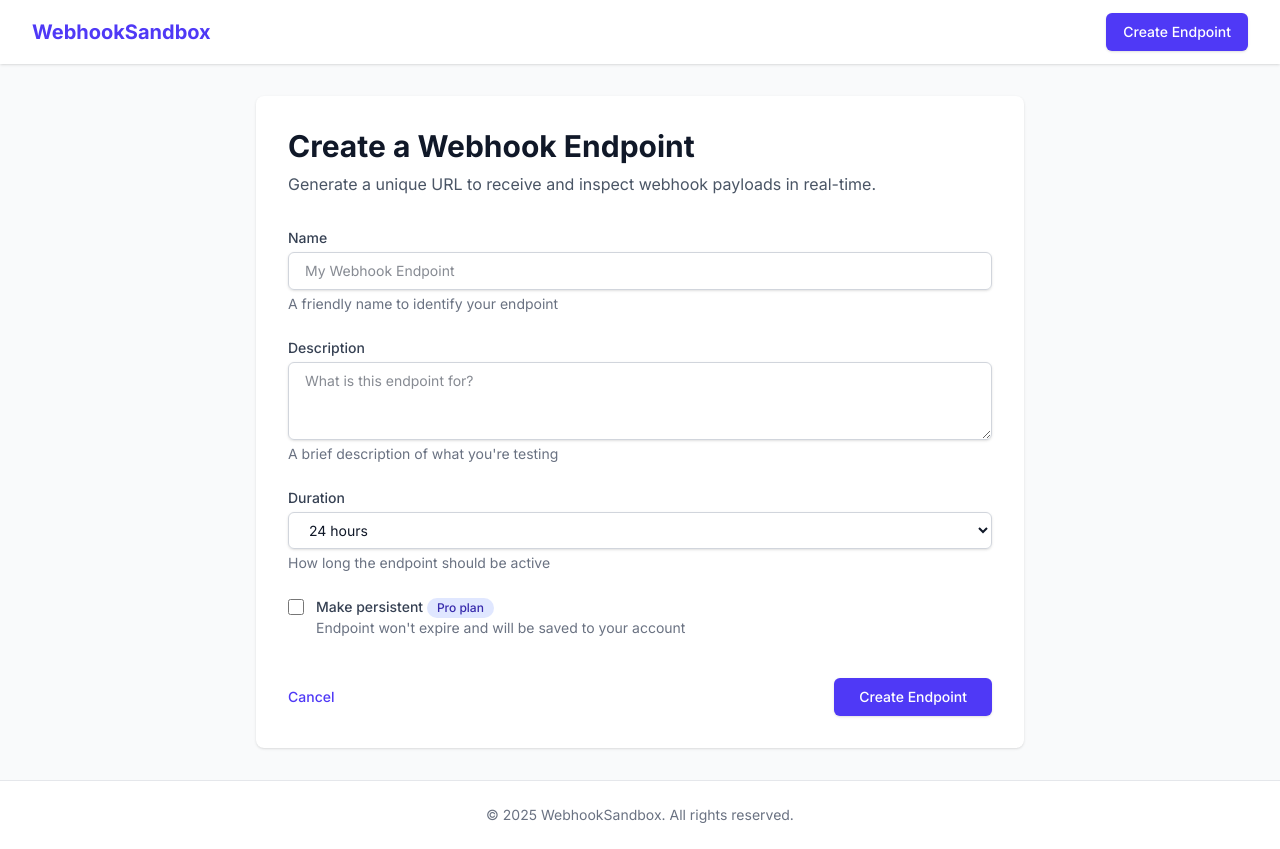
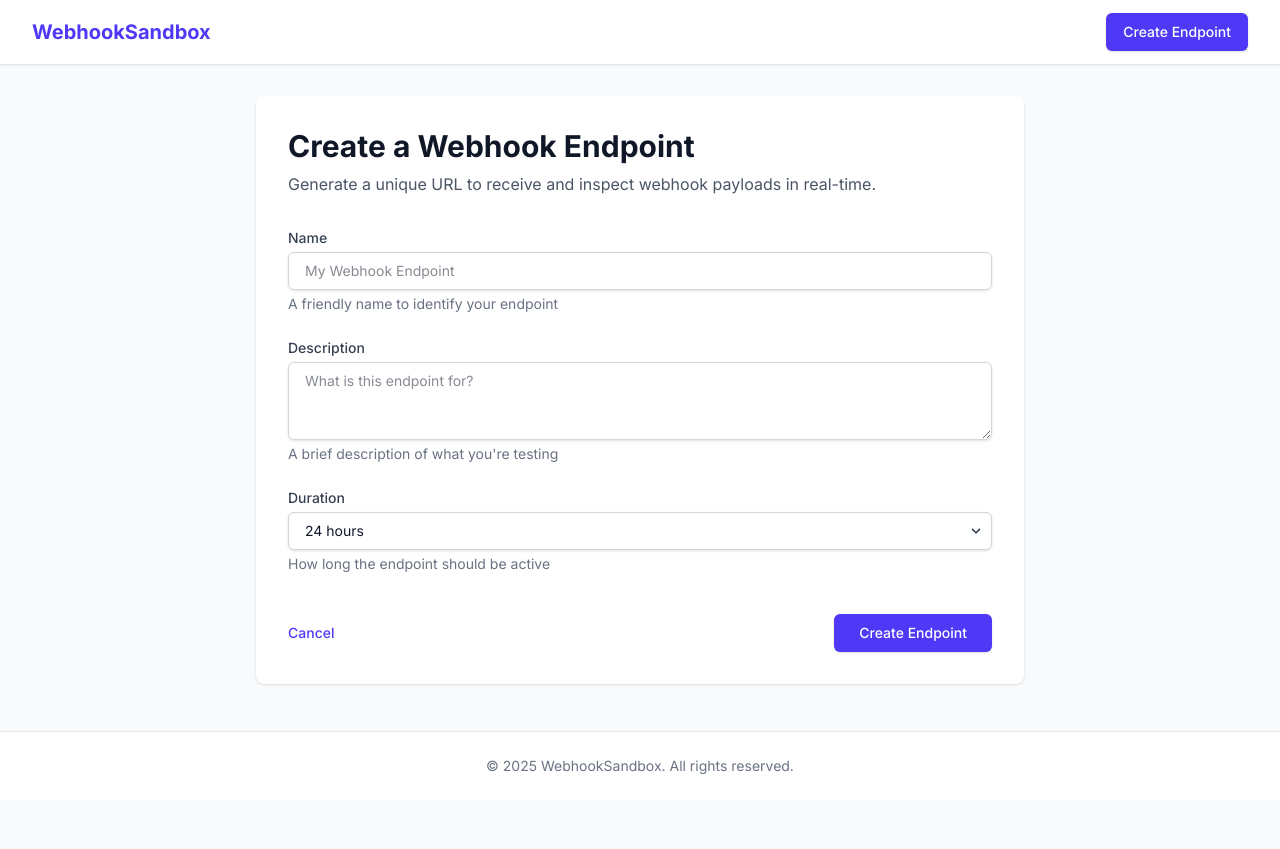
Before and after one commit to StoneRaptor5870/webhook-sandbox, a Next.js app in the folder apps/web/: page /create in a window 1280 px wide. After the commit the page ends 800 px from the top, so only its background shows below. Built offline with nearby package versions, Linux system fonts and the light colour scheme.

Commit message:
v1: frontend fixes

```diff
--- a/apps/web/app/create/page.tsx
+++ b/apps/web/app/create/page.tsx
@@ -142,12 +142,12 @@ export default function CreateEndpointPage() {
           >
             Duration
           </label>
-          <div className="mt-1">
+          <div className="mt-1 relative">
             <select
               id="duration"
               value={duration}
               onChange={(e) => setDuration(Number(e.target.value))}
-              className="block w-full px-4 py-2 mt-1 text-gray-900 border border-gray-300 rounded-md shadow-sm focus:ring-indigo-500 focus:border-indigo-500 sm:text-sm"
+              className="block appearance-none w-full px-4 py-2 pr-10 text-gray-900 border border-gray-300 rounded-md shadow-sm focus:ring-indigo-500 focus:border-indigo-500 sm:text-sm"
               disabled={isPersistent}
             >
               <option value={1}>1 hour</option>
@@ -158,13 +158,23 @@ export default function CreateEndpointPage() {
               <option value={72}>3 days</option>
               <option value={168}>7 days</option>
             </select>
+            <div className="pointer-events-none absolute inset-y-0 right-0 flex items-center px-2 text-gray-700">
+              <svg
+                className="h-4 w-4 fill-current"
+                xmlns="http://www.w3.org/2000/svg"
+                viewBox="0 0 20 20"
+              >
+                <path d="M9.293 12.95l.707.707L15.657 8l-1.414-1.414L10 10.828 5.757 6.586 4.343 8z" />
+              </svg>
+            </div>
           </div>
           <p className="mt-1 text-sm text-gray-500">
             How long the endpoint should be active
           </p>
         </div>
 
-        <div className="flex items-start">
+
+        {/* <div className="flex items-start">
           <div className="flex items-center h-5">
             <input
               id="persistent"
@@ -185,7 +195,7 @@ export default function CreateEndpointPage() {
               Endpoint won't expire and will be saved to your account
             </p>
           </div>
-        </div>
+        </div> */}
 
         <div className="flex items-center justify-between pt-4">
           <Link
--- a/apps/web/app/page.tsx
+++ b/apps/web/app/page.tsx
@@ -283,7 +283,7 @@ export default function HomePage() {
               </p>
               <p className="mt-8">
                 <span className="text-4xl font-extrabold text-gray-900">
-                  $9
+                  $4
                 </span>
                 <span className="text-base font-medium text-gray-500">
                   /month
--- a/apps/web/components/requestBuilder.tsx
+++ b/apps/web/components/requestBuilder.tsx
@@ -449,7 +449,7 @@ export default function RequestBuilder({
                         updateHeader(header.id, "key", e.target.value)
                       }
                       placeholder="Header name"
-                      className="block w-1/3 rounded-md border-gray-300 shadow-sm focus:border-indigo-500 focus:ring-indigo-500 sm:text-sm"
+                      className="block w-1/3 px-2 py-1 rounded-md border-gray-300 shadow-sm focus:border-indigo-500 focus:ring-indigo-500 sm:text-sm"
                     />
                     <input
                       type="text"
@@ -458,7 +458,7 @@ export default function RequestBuilder({
                         updateHeader(header.id, "value", e.target.value)
                       }
                       placeholder="Value"
-                      className="block w-2/3 rounded-md border-gray-300 shadow-sm focus:border-indigo-500 focus:ring-indigo-500 sm:text-sm"
+                      className="block w-2/3 px-2 py-1 rounded-md border-gray-300 shadow-sm focus:border-indigo-500 focus:ring-indigo-500 sm:text-sm"
                     />
                     <button
                       onClick={() => removeHeader(header.id)}
@@ -512,7 +512,7 @@ export default function RequestBuilder({
                         updateQueryParam(param.id, "key", e.target.value)
                       }
                       placeholder="Parameter name"
-                      className="block w-1/3 rounded-md border-gray-300 shadow-sm focus:border-indigo-500 focus:ring-indigo-500 sm:text-sm"
+                      className="block w-1/3 px-2 py-1 rounded-md border-gray-300 shadow-sm focus:border-indigo-500 focus:ring-indigo-500 sm:text-sm"
                     />
                     <input
                       type="text"
@@ -521,7 +521,7 @@ export default function RequestBuilder({
                         updateQueryParam(param.id, "value", e.target.value)
                       }
                       placeholder="Value"
-                      className="block w-2/3 rounded-md border-gray-300 shadow-sm focus:border-indigo-500 focus:ring-indigo-500 sm:text-sm"
+                      className="block w-2/3 px-2 py-1 rounded-md border-gray-300 shadow-sm focus:border-indigo-500 focus:ring-indigo-500 sm:text-sm"
                     />
                     <button
                       onClick={() => removeQueryParam(param.id)}
```
Also changed, not shown: 1 other file (tests, documents, lock files or other folders).
